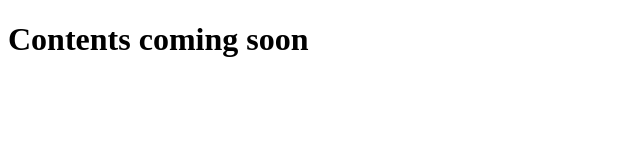
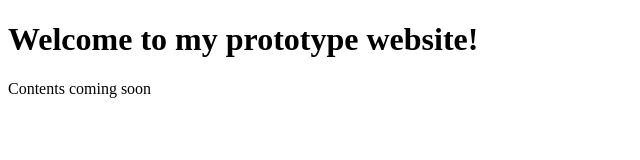
Before and after one commit to nklein9/nklein9.github.io, a plain HTML site: page index.html in a window 1280 px wide. Shown: the whole page, without its empty margins (0-640 px from the left). Drawn offline with Linux system fonts and the light colour scheme.

Commit message:
Update index.html

```diff
--- a/index.html
+++ b/index.html
@@ -4,12 +4,13 @@ prototype personal website -->
 <!DOCTYPE HTML>
 <html>
   <head>
-    <title> Welcome to my prototype website!</title>
+    <title>Welcome to my prototype website!</title>
     <style>
       <link rel="stylesheet" href="main.css">
     </style>
   </head>
   <body>
-    <h1>Contents coming soon</h1>
+    <h1>Welcome to my prototype website!</h1>
+    <p>Contents coming soon</p>
   </body>
 </html>
```
